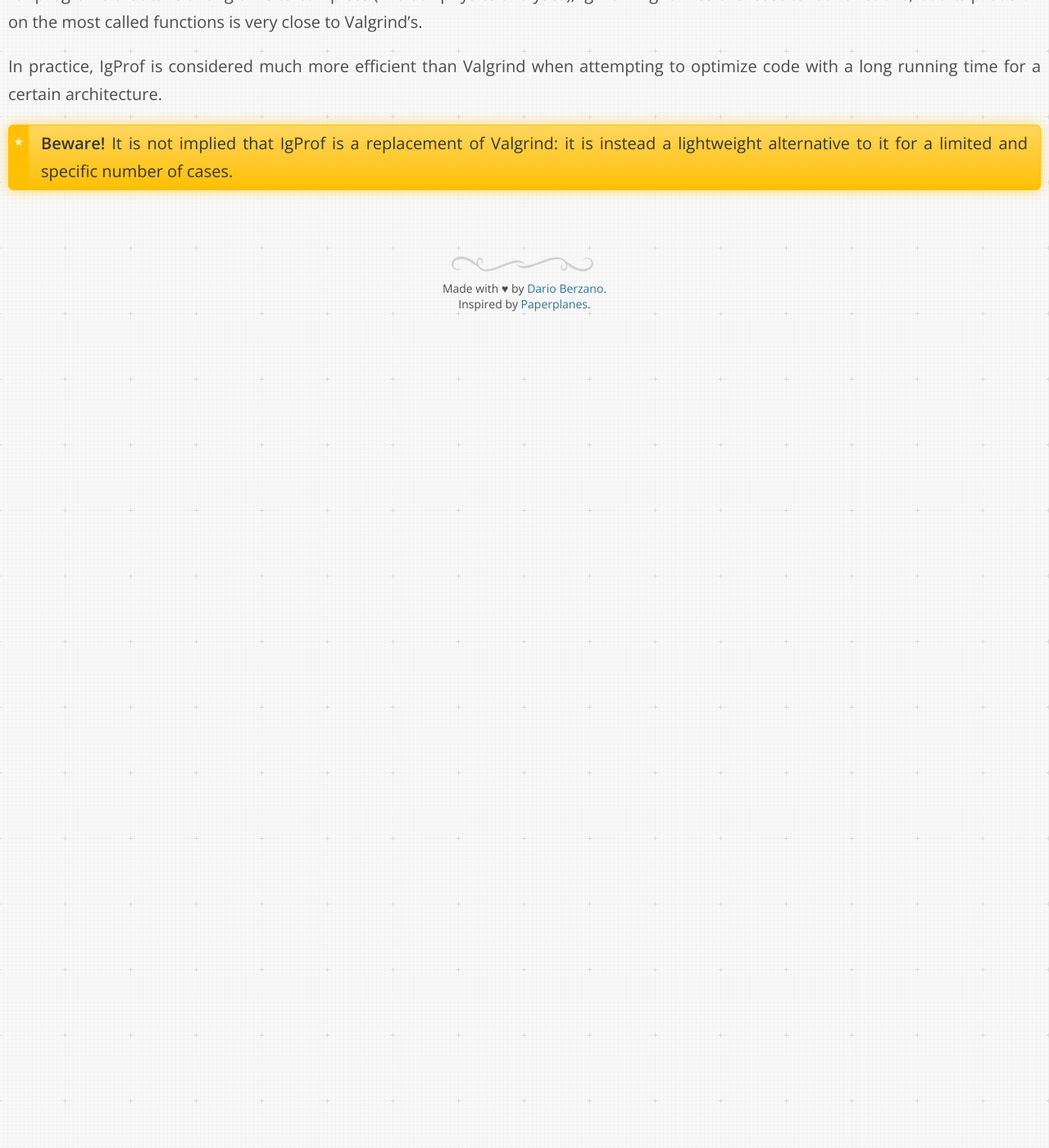
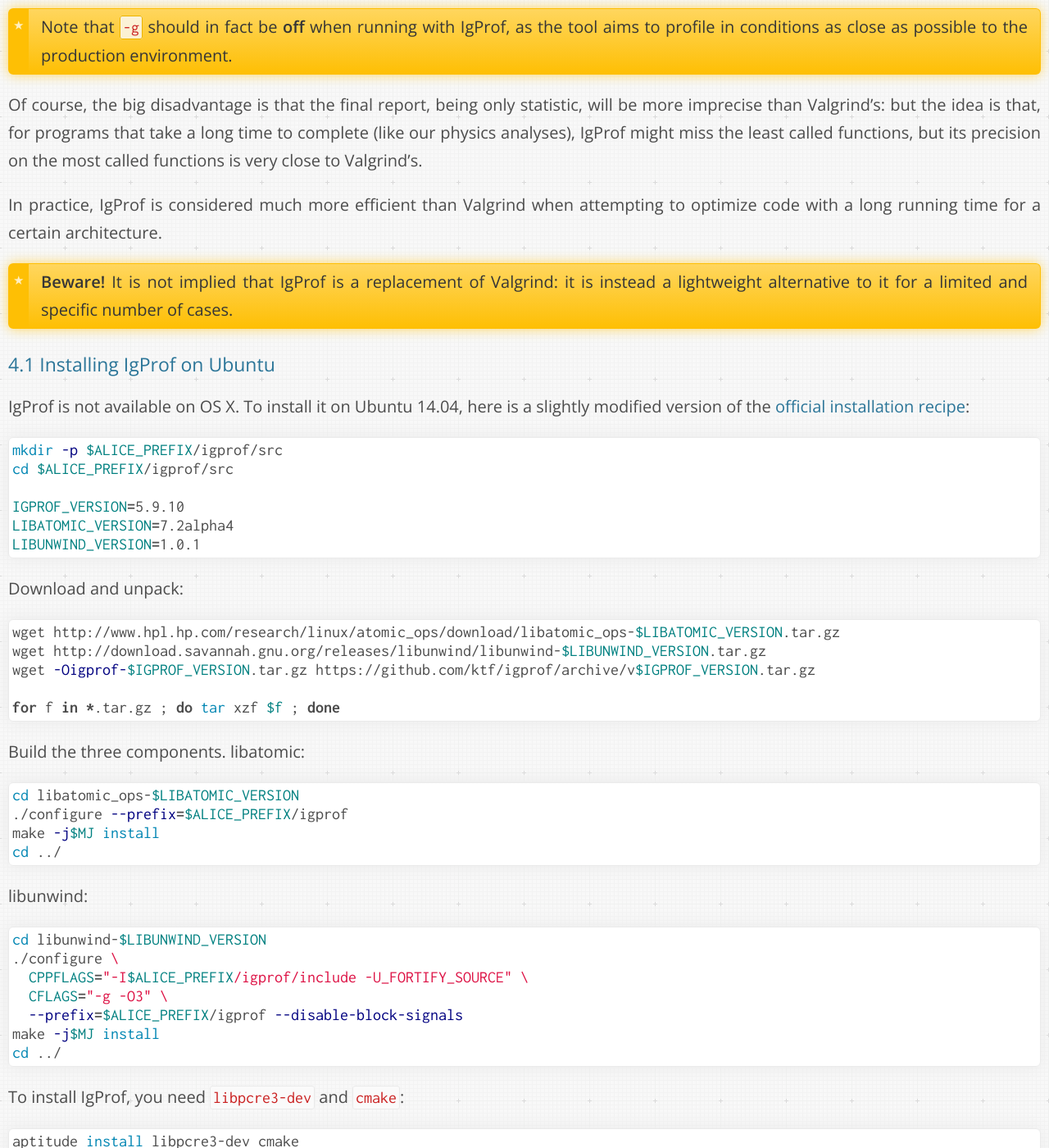
Before and after one commit to dberzano/dberzano.github.io, a Jekyll site: the page built from alice/debug/index.md, in a window 1280 px wide and 1400 px high, scrolled down 18018 px. Shown: the whole window at 82% size. Built offline with Jekyll 4.4.1, drawn with Linux system fonts in a browser that asks for light colours; Markdown is read by kramdown in place of the engine named in the settings; before the commit the page ends 18423 px from its top, so only the background shows below that; some of the changed text lies outside the part shown.

Commit message:
DebugTut: IgProf install and run

````diff
--- a/alice/debug/index.md
+++ b/alice/debug/index.md
@@ -868,6 +868,10 @@
 * no debugging symbols are needed, *i.e.* you do not need to compile
   with `-g`
 
+> Note that `-g` should in fact be **off** when running with IgProf,
+> as the tool aims to profile in conditions as close as possible to
+> the production environment.
+
 Of course, the big disadvantage is that the final report, being only
 statistic, will be more imprecise than Valgrind's: but the idea is
 that, for programs that take a long time to complete (like our physics
@@ -883,6 +887,115 @@
 > limited and specific number of cases.
 
 
+### Installing IgProf on Ubuntu
+
+IgProf is not available on OS X. To install it on Ubuntu 14.04, here
+is a slightly modified version of the
+[official installation recipe](http://igprof.org/install.html):
+
+```bash
+mkdir -p $ALICE_PREFIX/igprof/src
+cd $ALICE_PREFIX/igprof/src
+
+IGPROF_VERSION=5.9.10
+LIBATOMIC_VERSION=7.2alpha4
+LIBUNWIND_VERSION=1.0.1
+```
+
+Download and unpack:
+
+```bash
+wget http://www.hpl.hp.com/research/linux/atomic_ops/download/libatomic_ops-$LIBATOMIC_VERSION.tar.gz
+wget http://download.savannah.gnu.org/releases/libunwind/libunwind-$LIBUNWIND_VERSION.tar.gz
+wget -Oigprof-$IGPROF_VERSION.tar.gz https://github.com/ktf/igprof/archive/v$IGPROF_VERSION.tar.gz
+
+for f in *.tar.gz ; do tar xzf $f ; done
+```
+
+Build the three components. libatomic:
+
+```bash
+cd libatomic_ops-$LIBATOMIC_VERSION
+./configure --prefix=$ALICE_PREFIX/igprof
+make -j$MJ install
+cd ../
+```
+
+libunwind:
+
+```bash
+cd libunwind-$LIBUNWIND_VERSION
+./configure \
+  CPPFLAGS="-I$ALICE_PREFIX/igprof/include -U_FORTIFY_SOURCE" \
+  CFLAGS="-g -O3" \
+  --prefix=$ALICE_PREFIX/igprof --disable-block-signals
+make -j$MJ install
+cd ../
+```
+
+To install IgProf, you need `libpcre3-dev` and `cmake`:
+
+```bash
+aptitude install libpcre3-dev cmake
+```
+
+Build it (a small patching is needed to the `CMakeLists.txt`file):
+
+```bash
+cd igprof-$IGPROF_VERSION
+sed -e 's/-Werror//g' -i CMakeLists.txt
+cmake \
+  -DCMAKE_INSTALL_PREFIX=$ALICE_PREFIX/igprof \
+  -DCMAKE_CXX_FLAGS_RELWITHDEBINFO="-g -O3" \
+  -DUNWIND_INCLUDE_DIR=$ALICE_PREFIX/igprof/include \
+  -DUNWIND_LIBRARY=$ALICE_PREFIX/igprof/lib
+make -j$MJ
+make install
+cd ../
+```
+
+
+### Running IgProf
+
+Assuming that IgProf and libunwind are installed under
+`$IGPROF_PREFIX`, you need to set the following environment:
+
+```bash
+export PATH="$ALICE_PREFIX/igprof/bin:$PATH"
+export LD_LIBRARY_PATH="$ALICE_PREFIX/igprof/lib:$LD_LIBRARY_PATH"
+```
+
+If everything is OK, `igprof` should be in the path:
+
+```bash
+$> which igprof
+/home/ubuntu/alice/igprof/bin/igprof
+```
+
+Suppose you normally launch your AliRoot macro like this:
+
+```bash
+aliroot -b -q myTestMacro.C++
+```
+
+It is very easy to run it under the IgProf performance profiler:
+
+```bash
+igprof -pp -z -o myTestMacro.pp.gz aliroot -b -q myTestMacro.C++
+```
+
+In this case:
+
+* we are using the **performance profiler** (`-pp`)
+* output data will be compressed (`-z`)
+* output data will be saved to myTestMacro.pp.gz (`-o`)
+
+When the process has finished, launch the following command to produce
+a parsed text output:
+
+```bash
+igprof-analyse -v -g myTestMacro.pp.gz > myTestMacro.pp.txt
+```
 
 <!--
 
````
